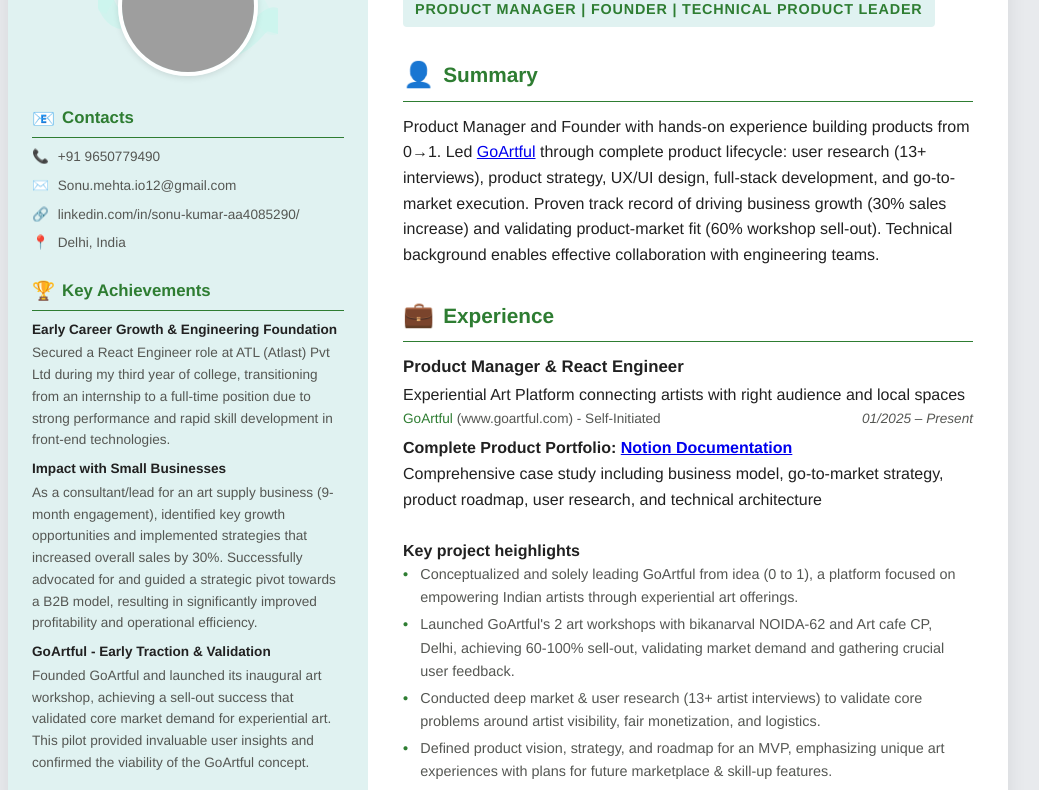
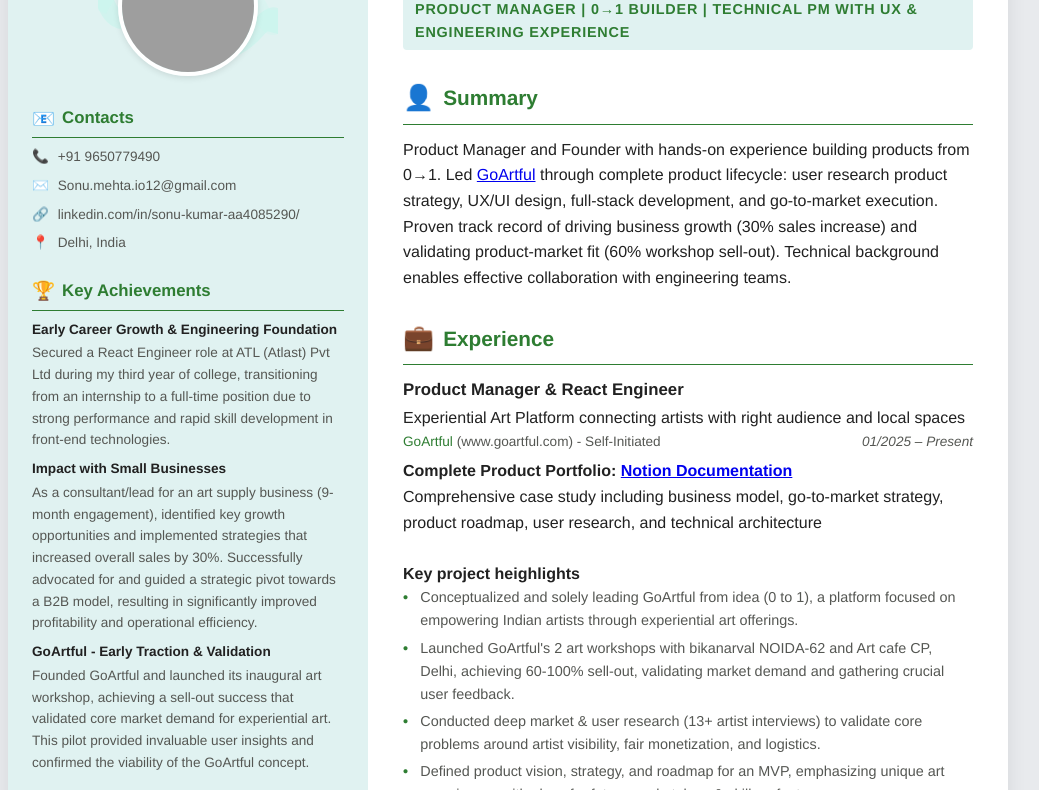
Before and after one commit to sonuMehta12/my-resume, a plain HTML site: page Index.html in a window 1280 px wide. Shown: the part 112-902 px from the top of the page, without its empty margins (132-1171 px from the left). Drawn offline with Linux system fonts and the light colour scheme; grey boxes are pictures that could not be loaded.

Commit message:
fix the title

```diff
--- a/Index.html
+++ b/Index.html
@@ -136,7 +136,8 @@
         <header>
           <h1>SONU KUMAR</h1>
           <div class="tagline">
-            Product Manager | Founder | Technical Product Leader
+            Product Manager | 0→1 Builder | Technical PM with UX & Engineering
+            Experience
           </div>
         </header>
 
@@ -151,12 +152,11 @@
               rel="noopener noreferrer"
               >GoArtful</a
             >
-            through complete product lifecycle: user research (13+ interviews),
-            product strategy, UX/UI design, full-stack development, and
-            go-to-market execution. Proven track record of driving business
-            growth (30% sales increase) and validating product-market fit (60%
-            workshop sell-out). Technical background enables effective
-            collaboration with engineering teams.
+            through complete product lifecycle: user research product strategy,
+            UX/UI design, full-stack development, and go-to-market execution.
+            Proven track record of driving business growth (30% sales increase)
+            and validating product-market fit (60% workshop sell-out). Technical
+            background enables effective collaboration with engineering teams.
           </p>
         </section>
 
```
